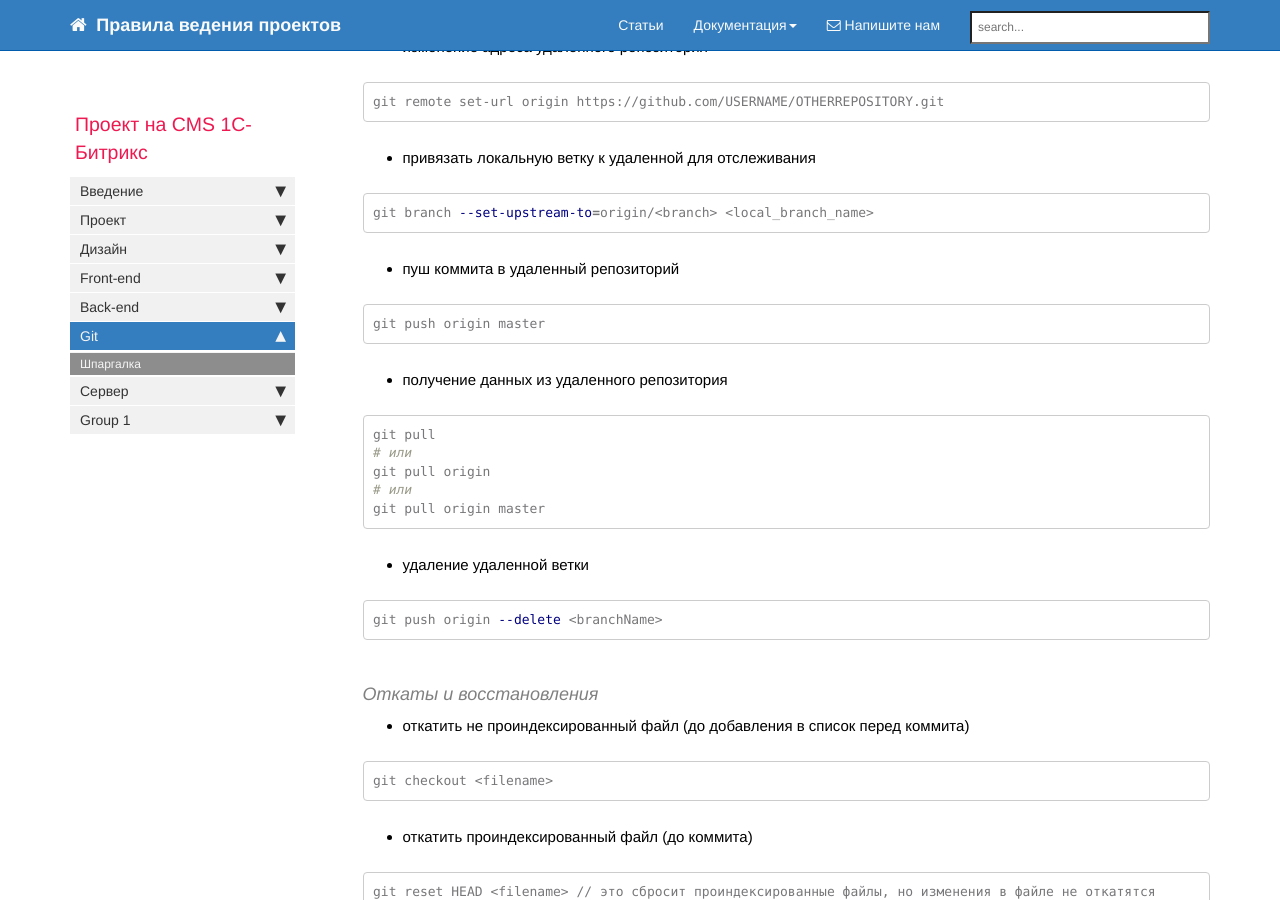
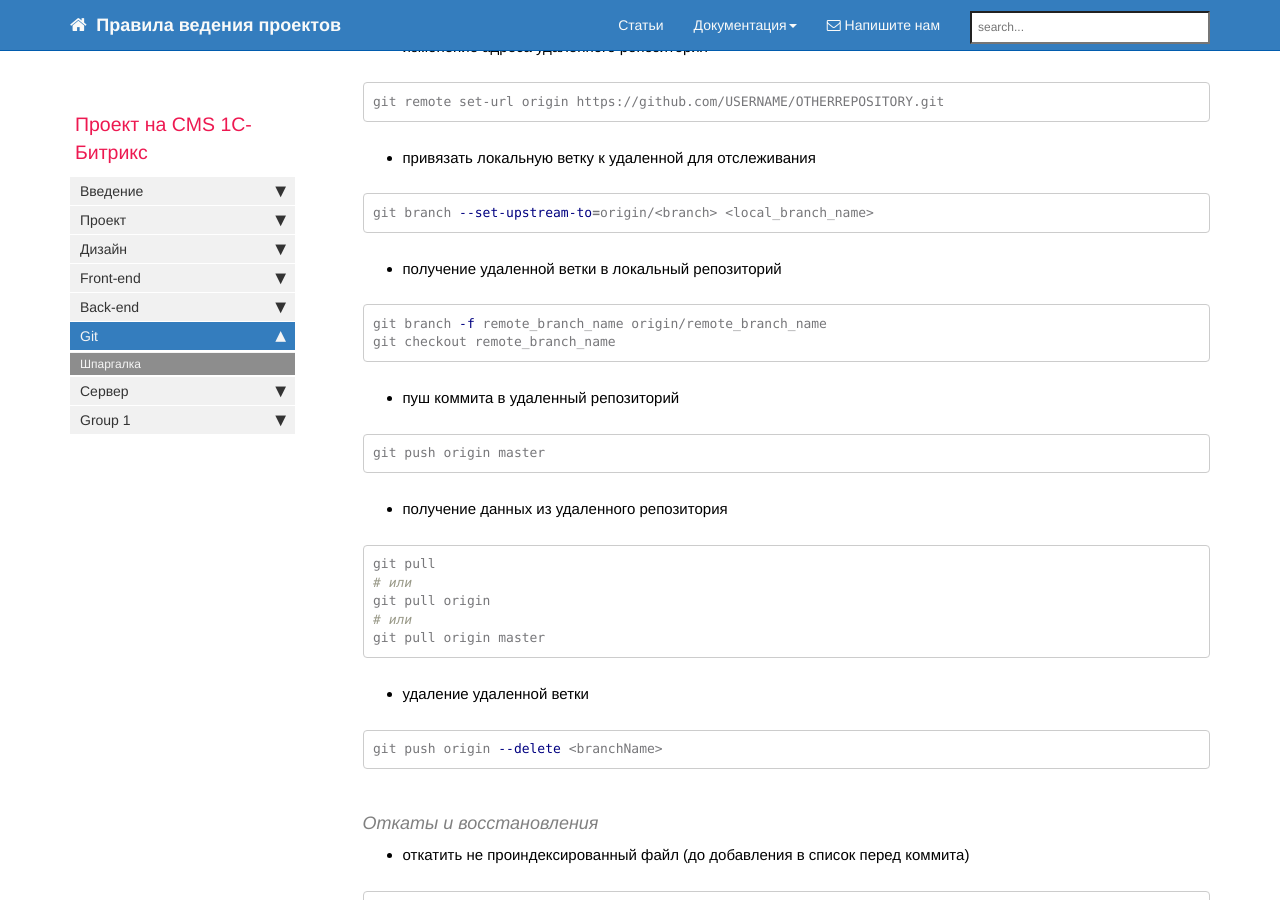
Before and after one commit to gdecider/gdecider.github.io, a Jekyll site: the page built from pages/bx/bx_git-shpora.md, in a window 1280 px wide and 900 px high, scrolled down 1801 px. Built offline with Jekyll 4.4.1, drawn with Linux system fonts in a browser that asks for light colours; nearby versions of some CDN libraries; comment, search, counter and statistics services are not loaded.

Commit message:
Update bx_git-shpora.md

````diff
--- a/pages/bx/bx_git-shpora.md
+++ b/pages/bx/bx_git-shpora.md
@@ -73,6 +73,13 @@ git remote set-url origin https://github.com/USERNAME/OTHERREPOSITORY.git
 
 ```bash
 git branch --set-upstream-to=origin/<branch> <local_branch_name>
+```
+
+* получение удаленной ветки в локальный репозиторий
+
+```bash
+git branch -f remote_branch_name origin/remote_branch_name
+git checkout remote_branch_name
 ```
 
 * пуш коммита в удаленный репозиторий
````
